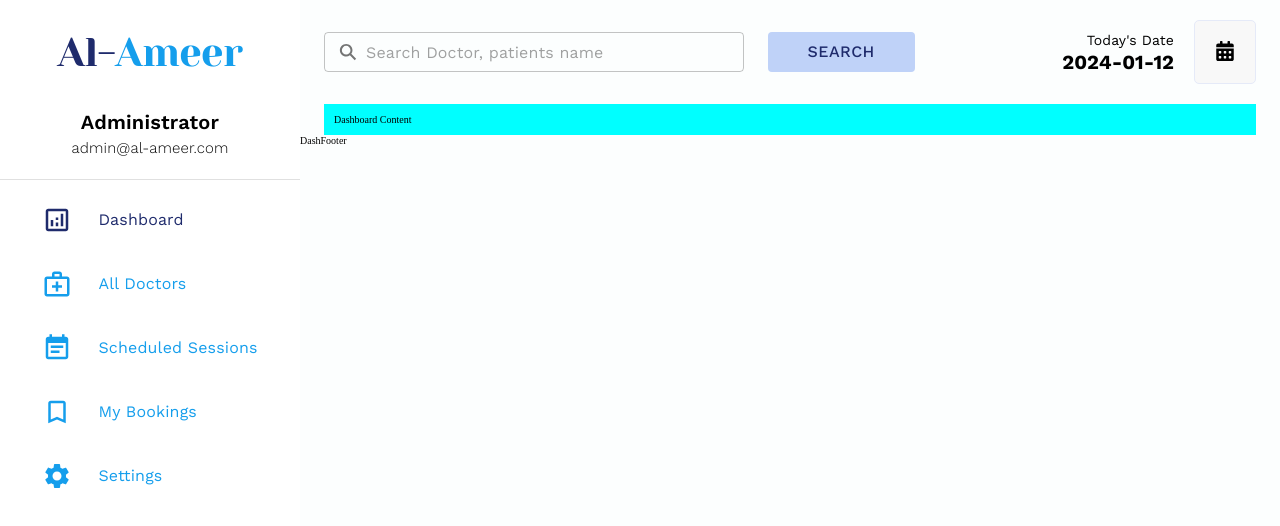
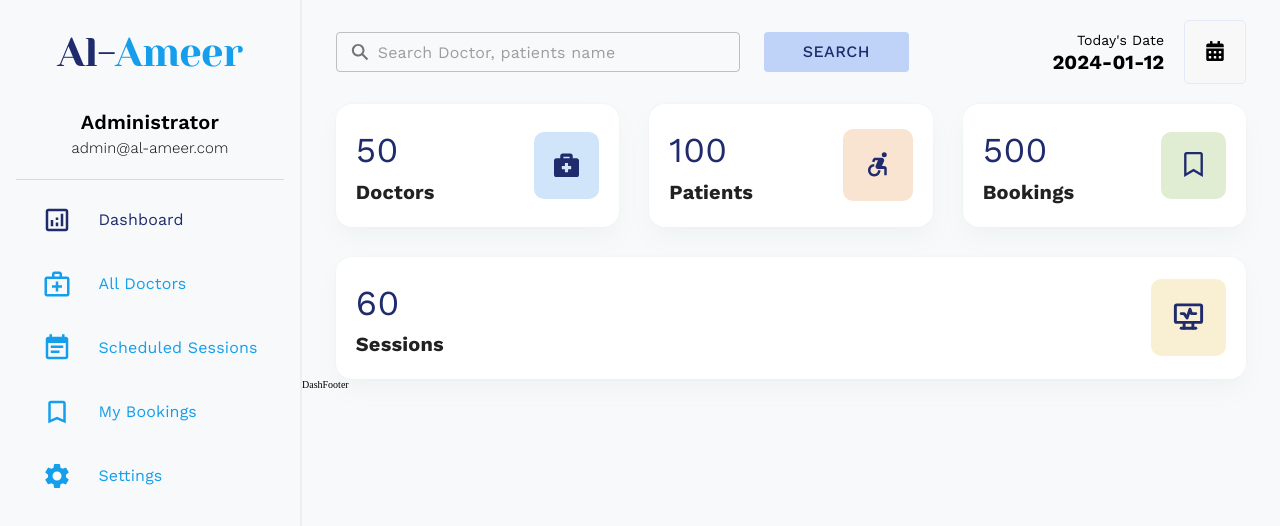
Before and after one commit to dovecancode/al-ameer, a React (Vite) app: page /dashboard in a window 1280 px wide. Shown: the top 526 px of the page. Built offline with nearby package versions, Linux system fonts and the light colour scheme.

Commit message:
#139: finished coding the dashboard status card

```diff
--- a/src/Screens/DashboardScreens/DashboardLayout/index.jsx
+++ b/src/Screens/DashboardScreens/DashboardLayout/index.jsx
@@ -6,8 +6,8 @@ import DashSidebar from '../../../components/Dashboard/DashSidebar'
 
 function DashboardLayout() {
   return (
-    <Stack direction="row" sx={{ height: '100vh' }}>
-      <Box sx={{ background: '#FFF' }}>
+    <Stack direction="row" sx={{ height: '100vh', background: '#F7F9FA' }}>
+      <Box sx={{ borderRight: '0.2rem #eee solid' }}>
         <DashSidebar />
       </Box>
       <Box
@@ -15,12 +15,16 @@ function DashboardLayout() {
           width: '100%',
         }}
       >
-        <DashHeader />
-        <Box component="main">
-          <Container>
+        <Container
+          className="dashboard-container"
+          maxWidth={false}
+          sx={{ maxWidth: '98%' }}
+        >
+          <DashHeader />
+          <Box component="main">
             <Outlet />
-          </Container>
-        </Box>
+          </Box>
+        </Container>
         <DashFooter />
       </Box>
     </Stack>
--- a/src/Screens/DashboardScreens/DashboardScreen/index.jsx
+++ b/src/Screens/DashboardScreens/DashboardScreen/index.jsx
@@ -1,9 +1,9 @@
-import { Box } from '@mui/material'
+import DashCards from '../../../components/Dashboard/DashCards'
 
 function DashboardScreen() {
   return (
     <>
-      <Box sx={{ background: 'cyan', padding: '1rem' }}>Dashboard Content</Box>
+      <DashCards />
     </>
   )
 }
--- /dev/null
+++ b/src/components/Dashboard/DashCard/DashCard.elements.js
@@ -0,0 +1,23 @@
+import styled from '@emotion/styled'
+import { Paper } from '@mui/material'
+
+export const StatusCard = styled(Paper)(({ width }) => ({
+  display: 'flex',
+  justifyContent: 'space-between',
+  alignItems: 'center',
+  padding: '2rem',
+  borderRadius: '1.6rem',
+  columnGap: 20,
+  maxWidth: width,
+
+  boxShadow:
+    'rgba(145, 158, 171, 0.08) 0px 0px 2px 0px, rgba(145, 158, 171, 0.08) 0px 12px 24px -4px',
+
+  '@media (width >= 40em )': {
+    flex: '1 1 calc(100% / 2 - 5rem)',
+  },
+
+  '@media(width >= 80rem)': {
+    flex: '1 1 calc(100% / 4 - 5rem)',
+  },
+}))
--- /dev/null
+++ b/src/components/Dashboard/DashCard/index.jsx
@@ -0,0 +1,32 @@
+import { Box, Paper, Typography } from '@mui/material'
+import PropTypes from 'prop-types'
+import { StatusCard } from './DashCard.elements'
+
+function DashCard({ width = '100%', title, count, icon, bgColor = '#BFD2F8' }) {
+  return (
+    <StatusCard width={width} elevation={0}>
+      <Box>
+        <Typography color="#1F2B6C" fontSize={35}>
+          {count}
+        </Typography>
+        <Typography fontWeight="bold" fontSize={20}>
+          {title}
+        </Typography>
+      </Box>
+      <Paper
+        elevation={0}
+        sx={{ padding: '2rem', background: bgColor, borderRadius: '1rem' }}
+      >
+        {icon}
+      </Paper>
+    </StatusCard>
+  )
+}
+
+DashCard.propTypes = {
+  width: PropTypes.string,
+  title: PropTypes.string,
+  count: PropTypes.number,
+}
+
+export default DashCard
--- /dev/null
+++ b/src/components/Dashboard/DashCards/DashCard.elements.js
@@ -0,0 +1,10 @@
+import styled from '@emotion/styled'
+import { Stack } from '@mui/material'
+
+export const StatusCardSection = styled(Stack)(({ theme }) => ({
+  flexWrap: 'wrap',
+  gap: 30,
+  '& > *': {
+    flex: 1,
+  },
+}))
--- /dev/null
+++ b/src/components/Dashboard/DashCards/data.js
@@ -0,0 +1,42 @@
+import AccessibleForwardIcon from '@mui/icons-material/AccessibleForward'
+import { createElement } from 'react'
+import { FaBriefcaseMedical, FaRegBookmark } from 'react-icons/fa'
+import { TbHeartRateMonitor } from 'react-icons/tb'
+
+const createIconElement = (IconComponent, option = 25) => {
+  const iconColor = '#1F2B6C'
+  return createElement(IconComponent, {
+    size: option,
+    color: iconColor,
+    sx: { fontSize: '3rem', color: iconColor },
+  })
+}
+
+const statusData = [
+  {
+    title: 'Doctors',
+    count: 50,
+    icon: createIconElement(FaBriefcaseMedical),
+    bgColor: '#d0e5f9',
+  },
+  {
+    title: 'Patients',
+    count: 100,
+    icon: createIconElement(AccessibleForwardIcon),
+    bgColor: '#f9e4d1',
+  },
+  {
+    title: 'Bookings',
+    count: 500,
+    icon: createIconElement(FaRegBookmark),
+    bgColor: '#e1edd2',
+  },
+  {
+    title: 'Sessions',
+    count: 60,
+    icon: createIconElement(TbHeartRateMonitor, 35),
+    bgColor: '#f9efd3',
+  },
+]
+
+export default statusData
--- /dev/null
+++ b/src/components/Dashboard/DashCards/index.jsx
@@ -0,0 +1,19 @@
+import DashCard from '../DashCard'
+import { StatusCardSection } from './DashCard.elements'
+import statusData from './data'
+
+function DashCards() {
+  return (
+    <StatusCardSection direction={{ xs: 'column', sm: 'row' }}>
+      {statusData.map((item, idx) => (
+        <DashCard key={`item-${idx}`} {...item} />
+      ))}
+      {/* <DashCard />
+      <DashCard />
+      <DashCard />
+      <DashCard /> */}
+    </StatusCardSection>
+  )
+}
+
+export default DashCards
--- a/src/components/Dashboard/DashHeader/index.jsx
+++ b/src/components/Dashboard/DashHeader/index.jsx
@@ -1,4 +1,3 @@
-import { Container } from '@mui/material'
 import DashHeaderCalendar from '../DashHeaderCalendar'
 import DashSearchBox from '../DashSearchBox'
 import { Header, HeaderStack } from './DashHeader.elements'
@@ -6,12 +5,10 @@ import { Header, HeaderStack } from './DashHeader.elements'
 function DashHeader() {
   return (
     <Header>
-      <Container maxWidth={false}>
-        <HeaderStack className="header-stack" direction="row">
-          <DashSearchBox />
-          <DashHeaderCalendar />
-        </HeaderStack>
-      </Container>
+      <HeaderStack className="header-stack" direction="row">
+        <DashSearchBox />
+        <DashHeaderCalendar />
+      </HeaderStack>
     </Header>
   )
 }
--- a/src/components/Dashboard/DashSidebar/index.jsx
+++ b/src/components/Dashboard/DashSidebar/index.jsx
@@ -180,7 +180,7 @@ function DashSidebar() {
               </Typography>
             </RoleContainer>
           </Box>
-          <Divider />
+          <Divider variant="middle" />
           <List sx={{ margin: '0 auto', color: '#159EEC' }}>
             {dashBoardButton[userRole].map(({ path, label, icon }) => (
               <Link
```
